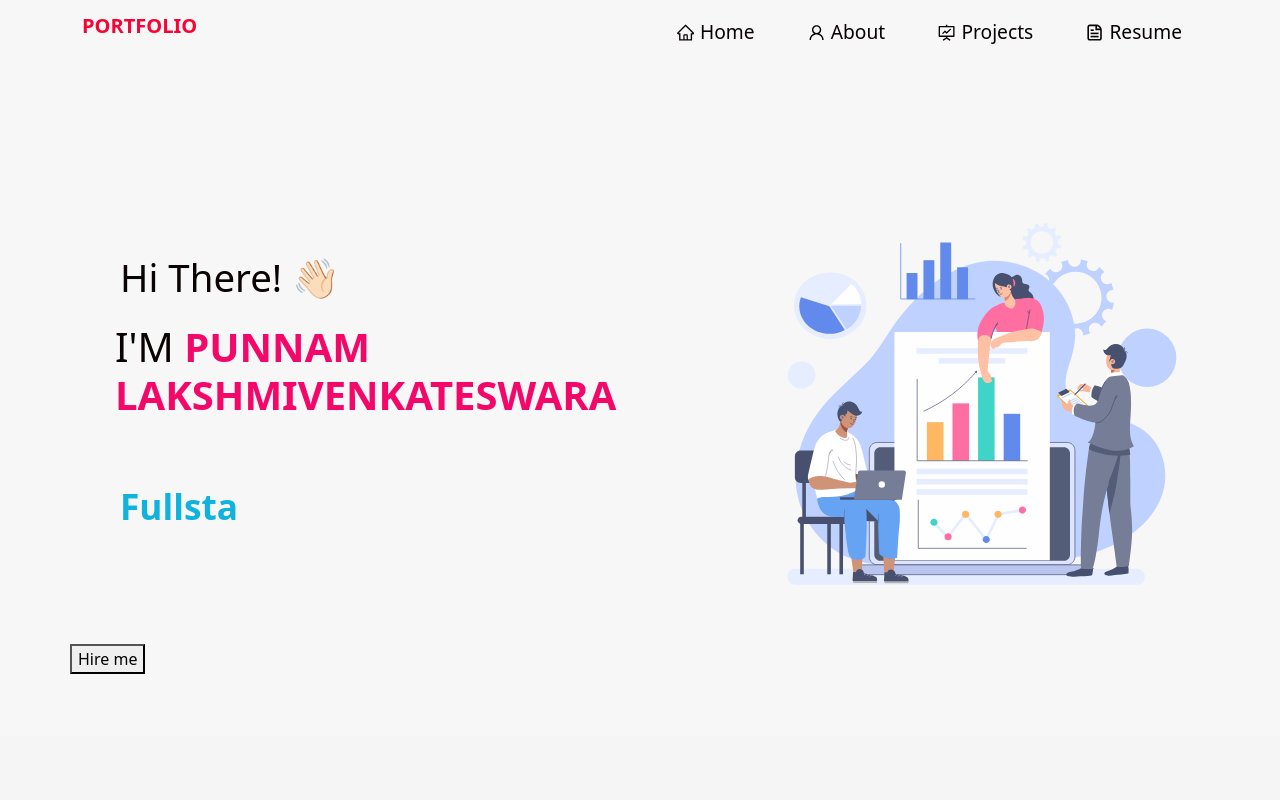
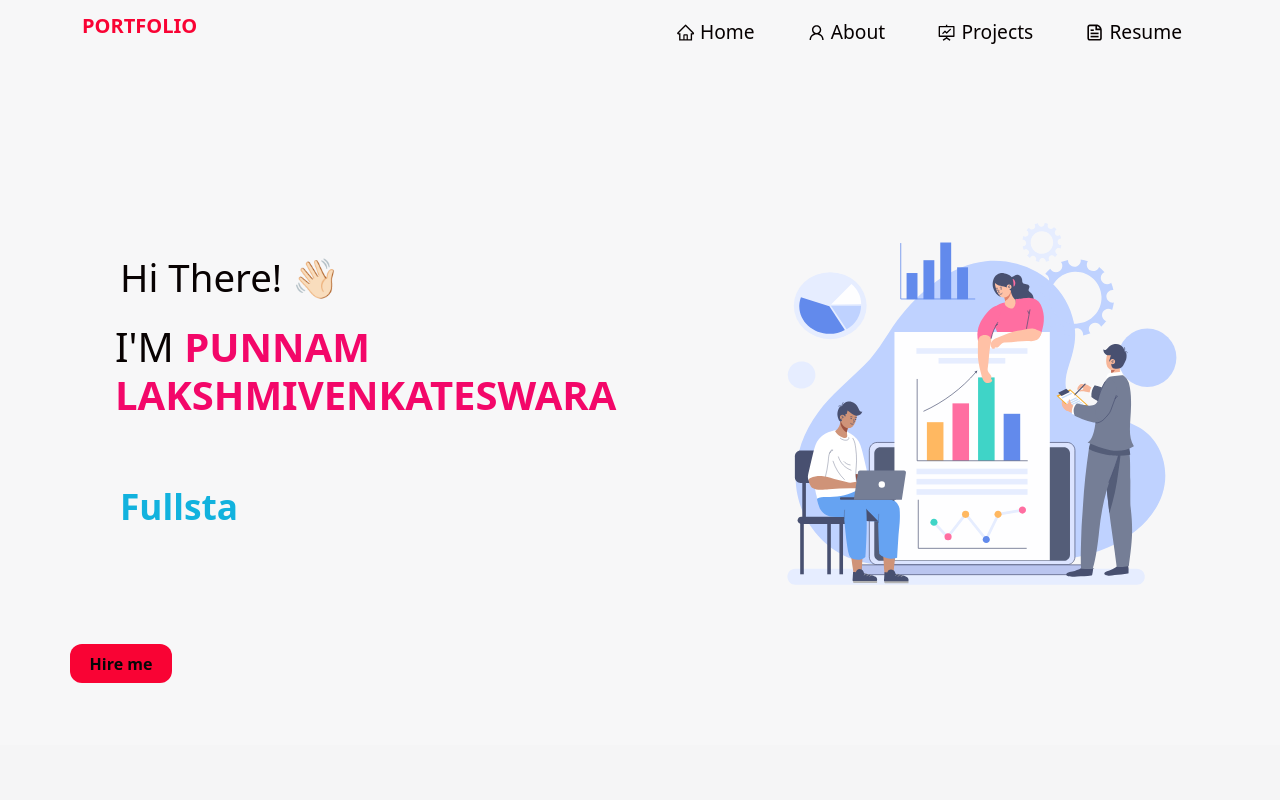
Before and after one commit to lakshmivenkateswara2356/personalwebsitemy, a React (Create React App) app: page / in a window 1280 px wide. Shown: the top 800 px of the page. Built offline with nearby package versions, Linux system fonts and the light colour scheme.

Commit message:
localchanges

```diff
--- a/src/components/Home/Home.js
+++ b/src/components/Home/Home.js
@@ -40,7 +40,8 @@ function Home() {
               />
             </Col>
           </Row>
-          <a href="mailto:lakshmivenkateswarapunnam@gmail.com" className="hireMeBtn"> <button >Hire me</button> </a>
+
+          <a href="mailto:lakshmivenkateswarapunnam@gmail.com" className="hireMeBtn"> <button className="hireMeBtn" >Hire me</button> </a>
         </Container>
       </Container>
 
```
